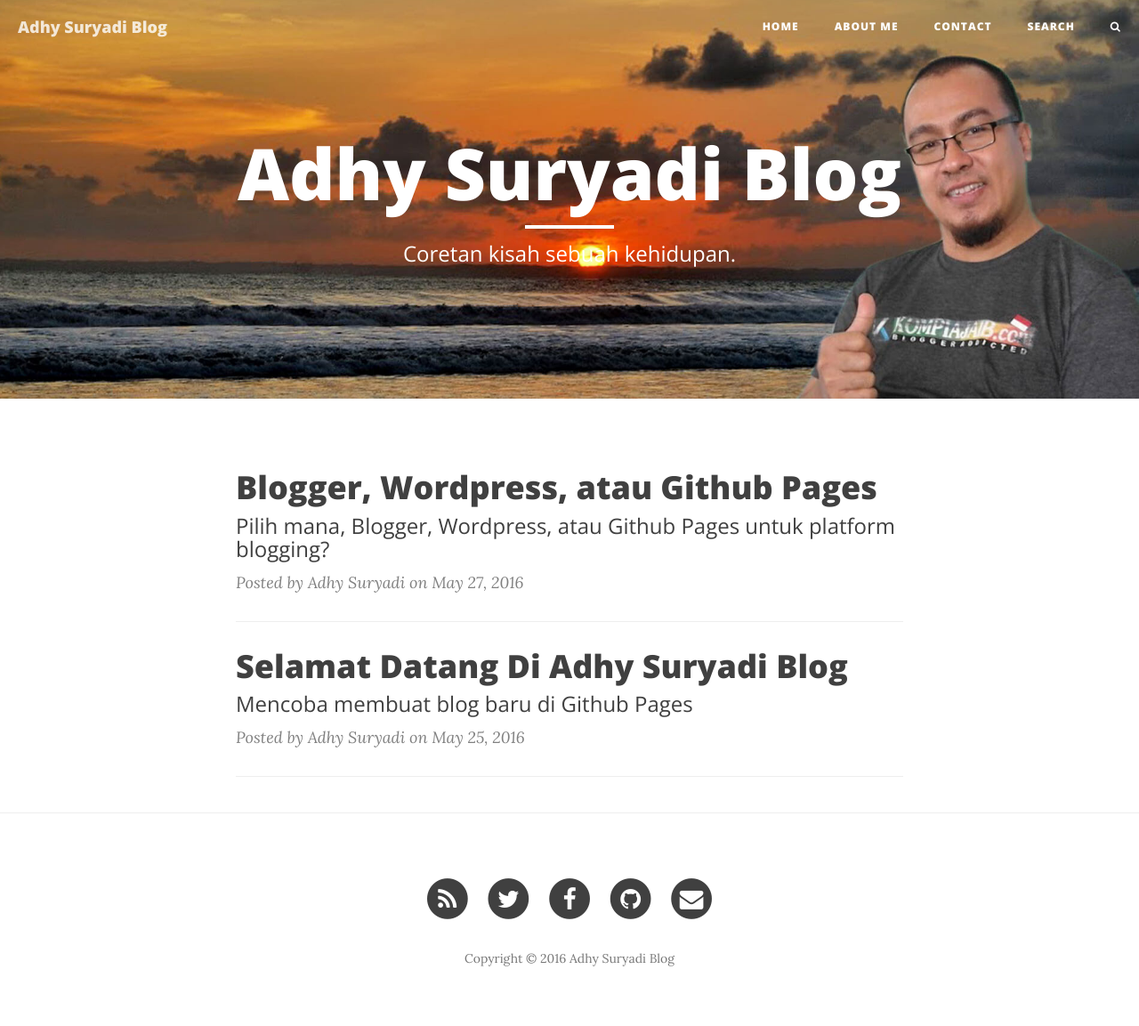
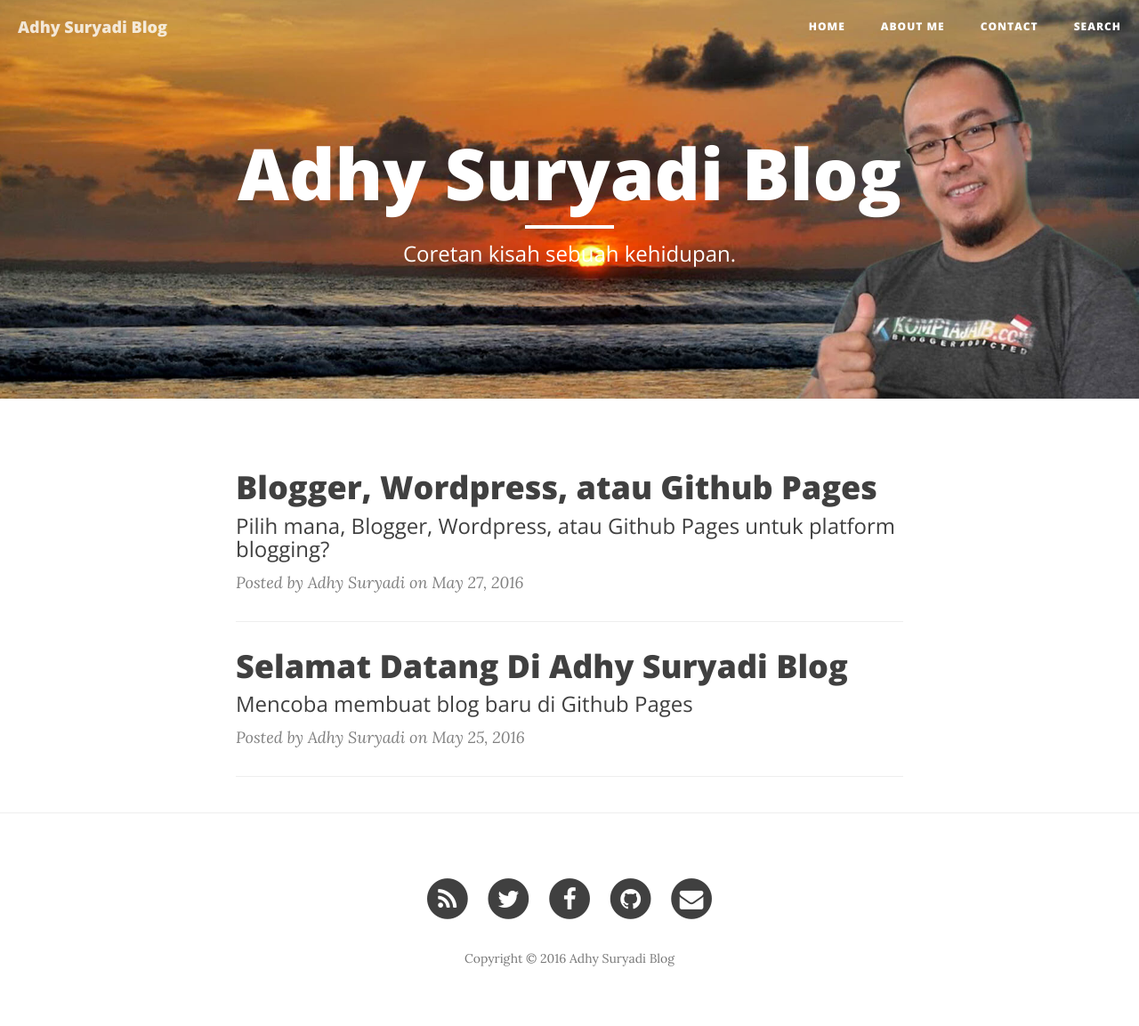
Before and after one commit to KompiAjaib/kompiajaib.github.io, a Jekyll site: the page built from index.html, in a window 1280 px wide. Shown: the whole page at 89% size. Built offline with Jekyll 4.4.1, drawn with Linux system fonts in a browser that asks for light colours; nearby versions of some CDN libraries; the list of posts is cut into pages by our own code; comment, search, counter and statistics services are not loaded.

Commit message:
Update nav.html

```diff
--- a/_includes/nav.html
+++ b/_includes/nav.html
@@ -30,9 +30,7 @@
 				{% endif %}
                 		{% endif %}
                 {% endfor %}
-                <li>
-                	<a href="{{ root_url }}/search/" class="nav-search-link" title="Search on this blog"><i class="fa fa-search" aria-hidden="true"></i></a>
-                </li>
+
             </ul>
         </div>
         <!-- /.navbar-collapse -->
```
